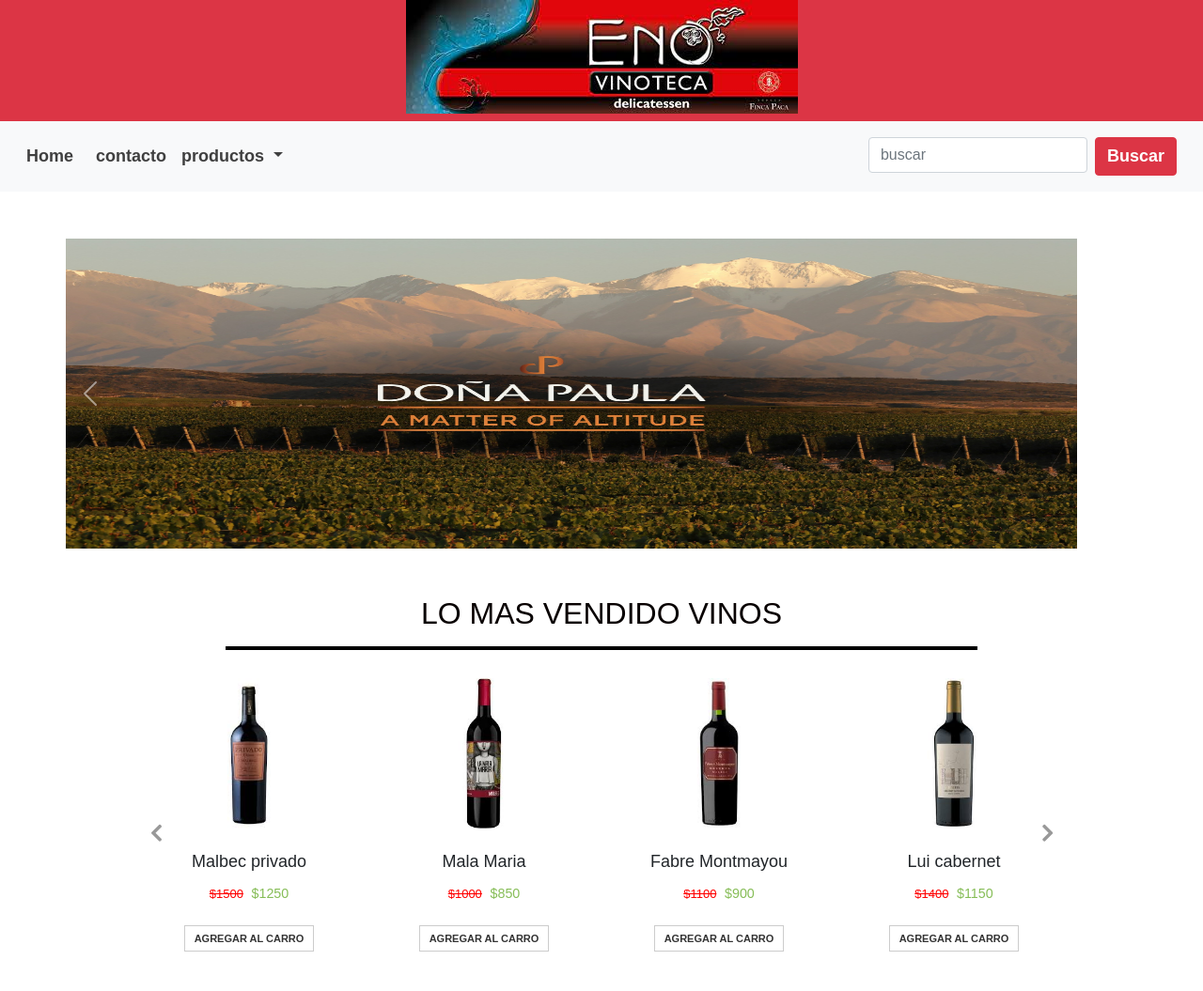
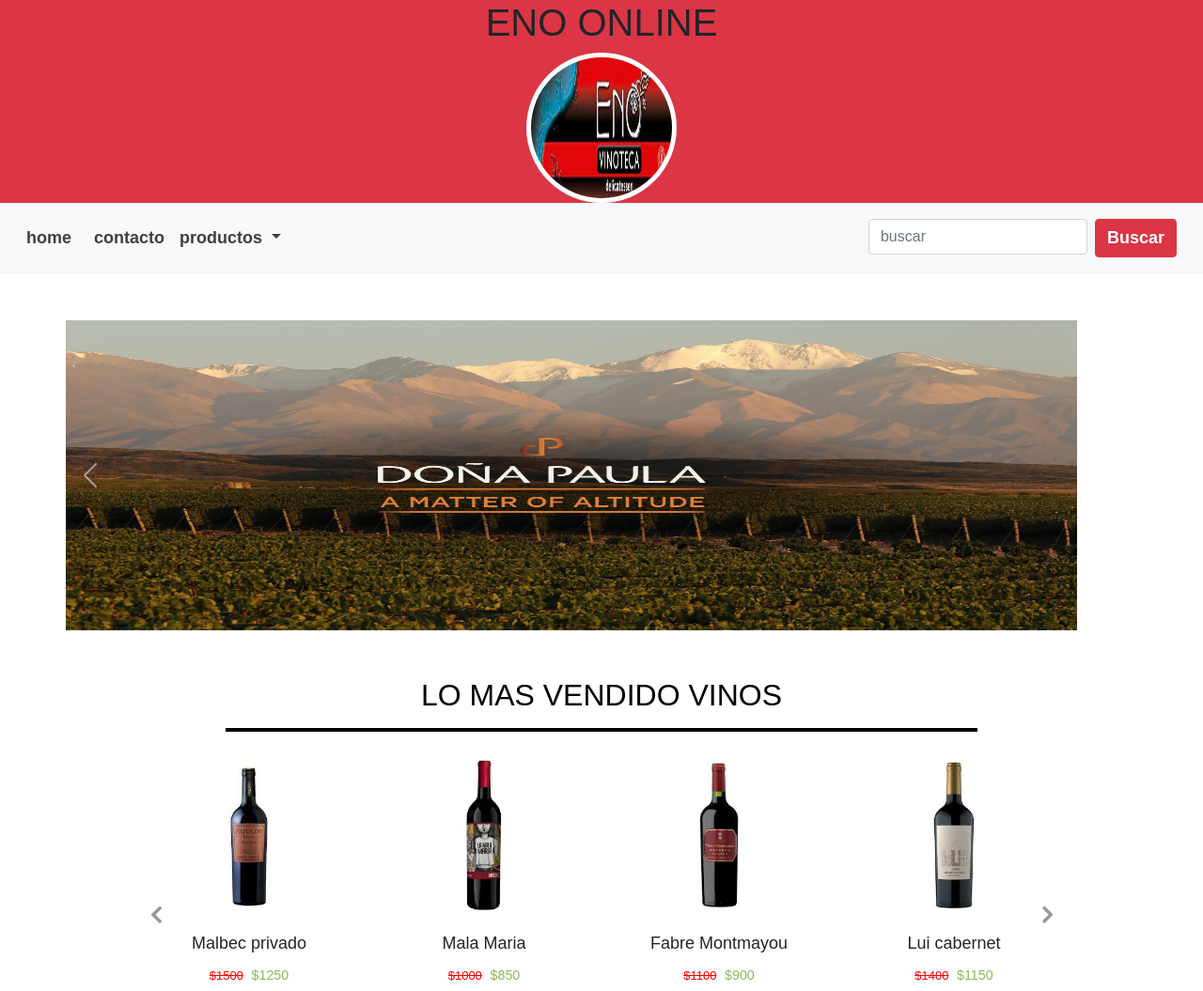
Before and after one commit to Ezeaparicio/sasseze, a website: page index.html in a window 1280 px wide. Shown: the top 1055 px of the page at 94% size. Drawn offline with nearby package versions, Linux system fonts and the light colour scheme; files whose address does not match are found by name.

Commit message:
Se modifico archivos scss y pages

```diff
--- a/index.html
+++ b/index.html
@@ -23,13 +23,17 @@
 <body>
 
     <header class="conteinter-fluid bg-danger d-flex justify-content-center ">
-        <h1><img src="img/eno-vinoteca.jfif" alt="Eno vinoteca"></h1>
+
+        <div class="contenedor">
+            <h1 class="texto-encima">ENO ONLINE</h1>
+            <img class="imagen" src="img/eno-vinoteca.jfif" alt="Eno vinoteca">
+        </div>
 
     </header>
 
     <nav class="navbar navbar-expand-lg navbar-light bg-light p-3" id="menu">
         <div class="container-fluid">
-            <a class="navbar-brand" href="index.html">Home</a>
+            <a class="navbar-brand" href="index.html">home</a>
             <button class="navbar-toggler" type="button" data-bs-toggle="collapse"
                 data-bs-target="#navbarSupportedContent" aria-controls="navbarSupportedContent" aria-expanded="false"
                 aria-label="Toggle navigation">
--- /dev/null
+++ b/scss/_header.scss
@@ -0,0 +1,23 @@
+.contenedor{
+    position: relative;
+    display: inline-block;
+    text-align: center; }
+
+.imagen{
+        position: relative;
+        width:10em;
+        height:10em;
+        overflow:hidden;
+        border: 10px;;
+        border-radius: 50%;
+        background-color: #fff;
+        padding: 5px;
+        -webkit-border-radius: 150px;
+        -moz-border-radius: 150px;
+}
+
+.texto-encima{
+    position:static;
+    top: 10px;
+    left: 10px;
+}
--- a/scss/main.scss
+++ b/scss/main.scss
@@ -2,6 +2,7 @@
 @import "nav";
 @import "article";
 @import "footer";
+@import "header";
 
 * {
 	margin: 0%;
```
Also changed, not shown: pages/cerveza.html (+5 -1 lines), pages/contacto.html (+5 -1 lines), pages/destilados.html (+5 -1 lines), pages/espumantes.html (+6 -1 lines), pages/ofertas.html (+5 -1 lines), pages/vinos.html (+5 -1 lines), css/main.css.
